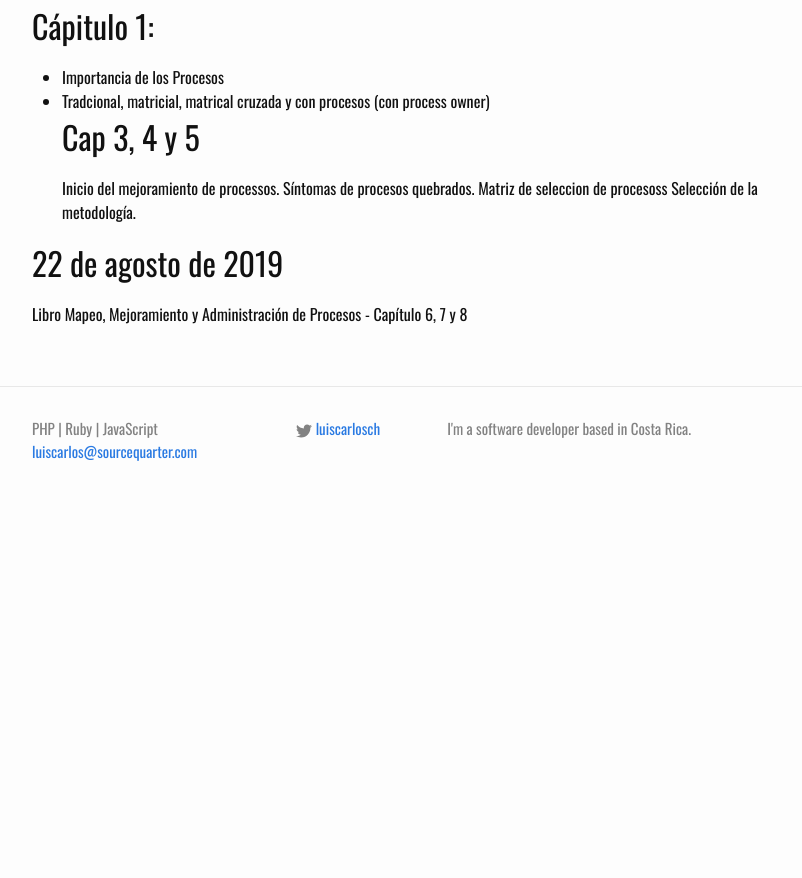
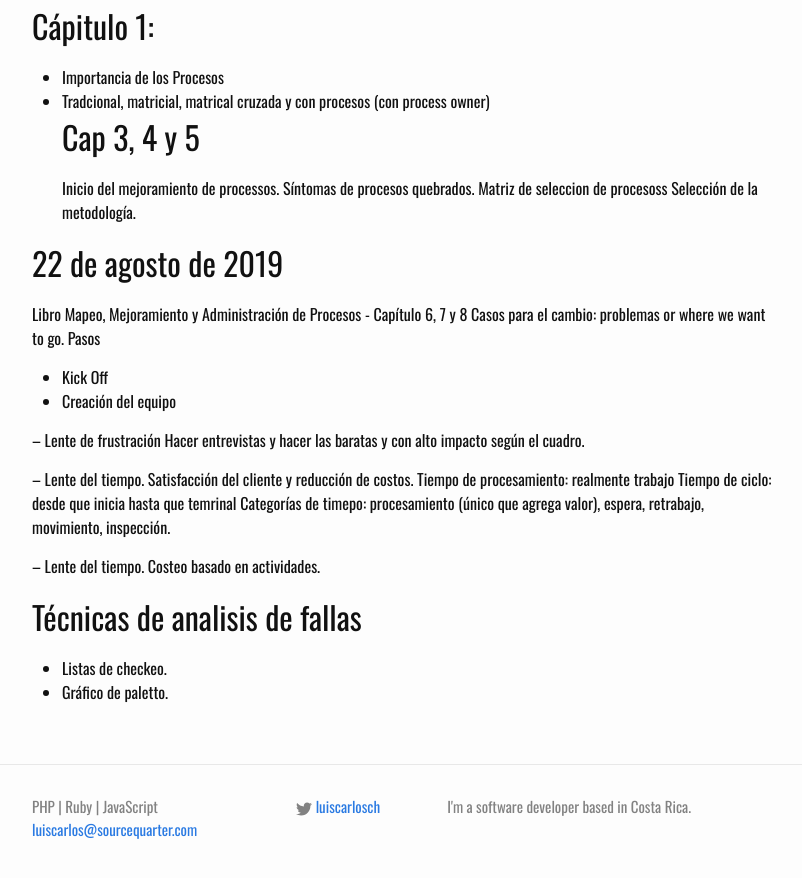
Before and after one commit to lucachaco/sourcequarter-lander, a Jekyll site: the page built from _posts/2017-08-03-bpm.md, in a window 1280 px wide and 900 px high, scrolled down 765 px. Shown: the top 878 px of the window, without its empty margins (238-1040 px from the left). Built offline with Jekyll 4.4.1, drawn with Linux system fonts in a browser that asks for light colours; our own code applies the rules of GitHub Pages for plain Markdown files; before the commit the page ends 1287 px from its top, so only the background shows below that.

Commit message:
Update 2017-08-03-bpm.md

```diff
--- a/_posts/2017-08-03-bpm.md
+++ b/_posts/2017-08-03-bpm.md
@@ -26,3 +26,23 @@ Selección de la metodología.
 
 ## 22 de agosto de 2019
 Libro Mapeo, Mejoramiento y Administración de Procesos - Capítulo 6, 7 y 8
+Casos para el cambio: problemas or where we want to go.
+Pasos
+- Kick Off
+- Creación del equipo
+
+-- Lente de frustración
+Hacer entrevistas y hacer las baratas y con alto impacto según el cuadro.
+
+-- Lente del tiempo.
+Satisfacción del cliente y reducción de costos.
+Tiempo de procesamiento: realmente trabajo
+Tiempo de ciclo: desde que inicia hasta que temrinal
+Categorías de timepo: procesamiento (único que agrega valor), espera, retrabajo, movimiento, inspección.
+
+-- Lente del tiempo.
+Costeo basado en actividades.
+
+## Técnicas de analisis de fallas
+- Listas de checkeo.
+- Gráfico de paletto.
```
